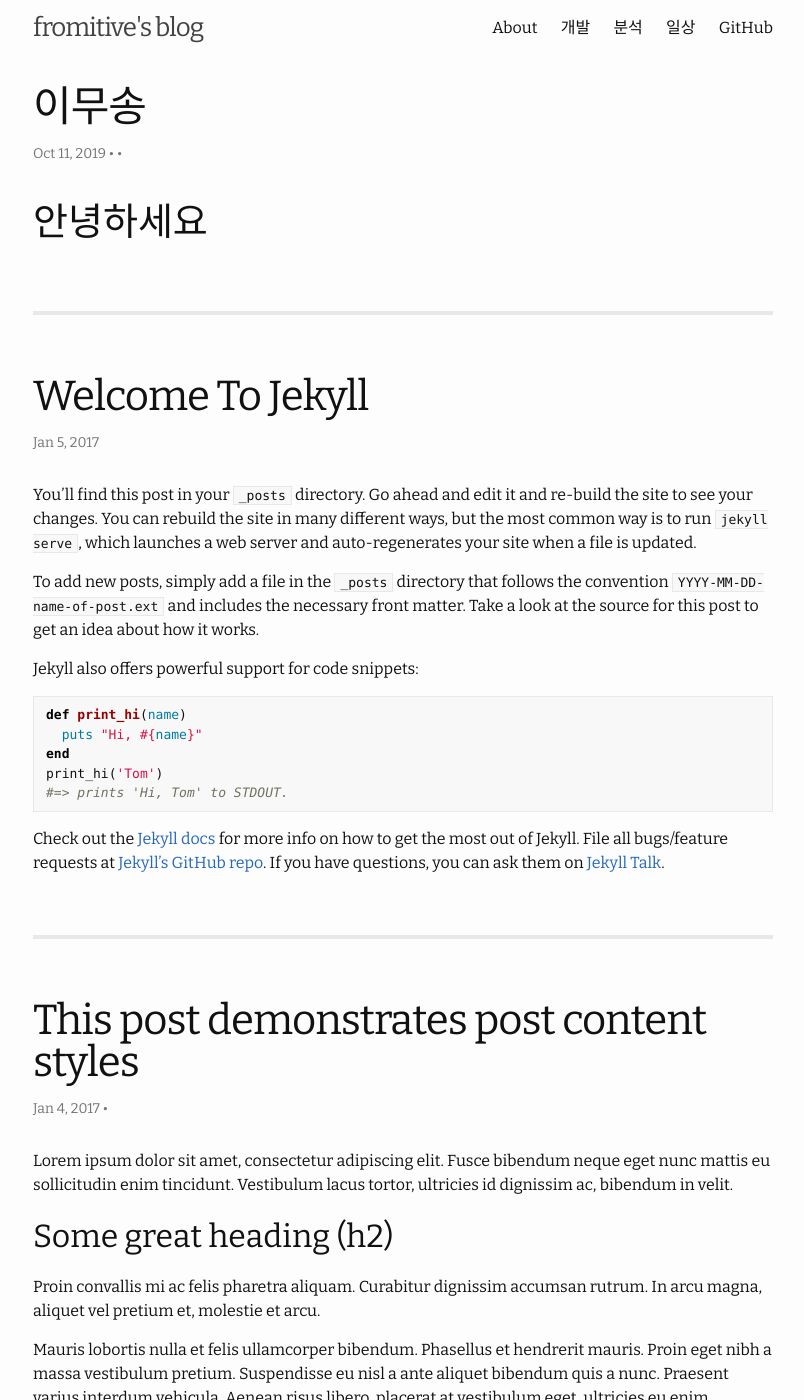
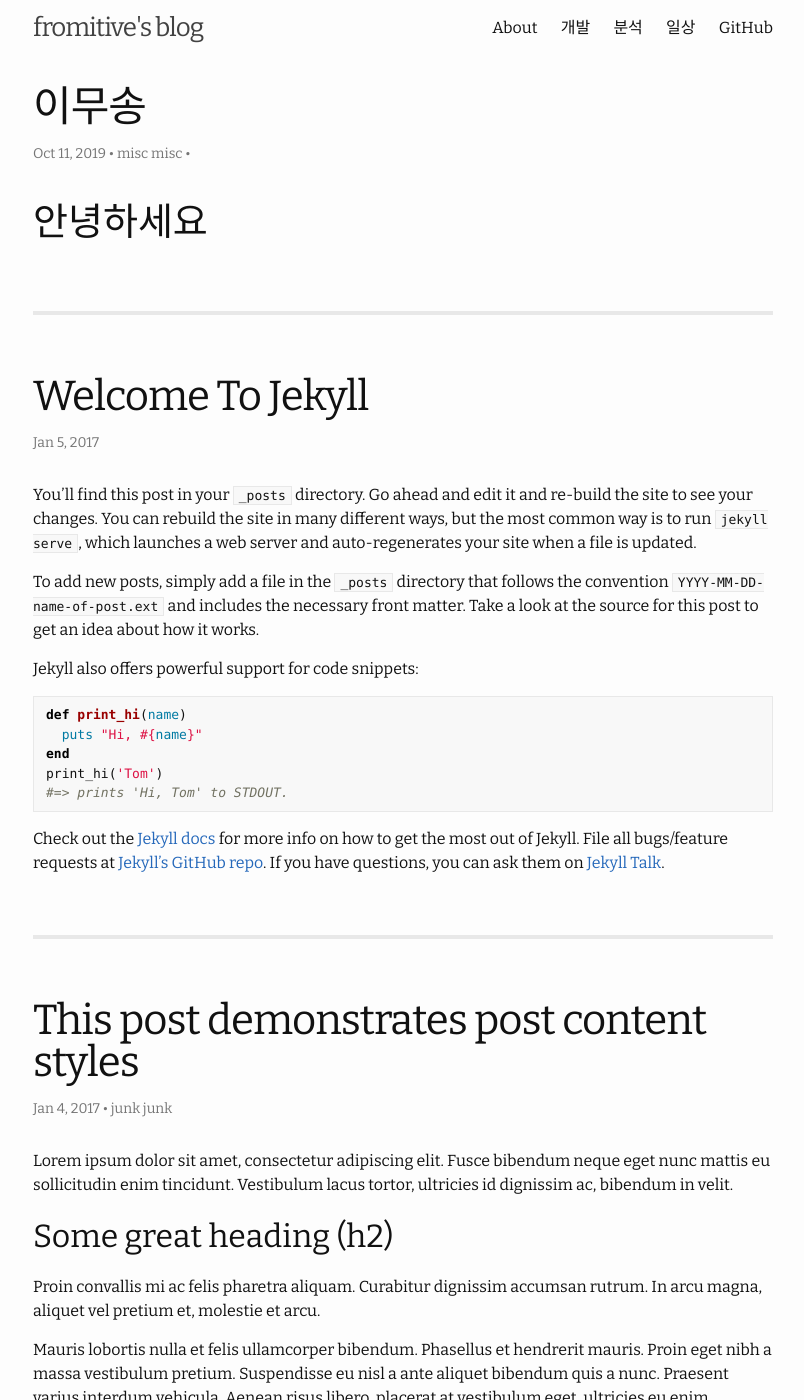
Before and after one commit to fromitive/fromitive.github.io, a Jekyll site: the page built from index.html, in a window 1280 px wide and 1400 px high. Shown: the whole window, without its empty margins (237-1041 px from the left). Built offline with Jekyll 4.4.1, drawn with Linux system fonts in a browser that asks for light colours; the list of posts is cut into pages by our own code; part of the change alters nothing that is shown; some of the changed text lies outside the part shown.

Commit message:
modified

```diff
--- a/_includes/category_links.html
+++ b/_includes/category_links.html
@@ -1,10 +1,12 @@
 {% if include.categories != empty %} •
+   {{ include.categories }}
   {% for category in include.categories %}
+    {{ category }}
     {% assign no_comma = forloop.last %}
     {% for archive in site.archives %}
-      {% if archive.type == "category" and archive.title == category %}
+      <!--{% if archive.type == "category" and archive.title == category %}-->
         <a href="{{ archive.url | relative_url }}">{{ archive.title | escape }}</a>{% unless no_comma %},{% endunless %}
-      {% endif %}
+      <!--{% endif %}-->
     {% endfor %}
   {% endfor %}
 {% endif %}
```
